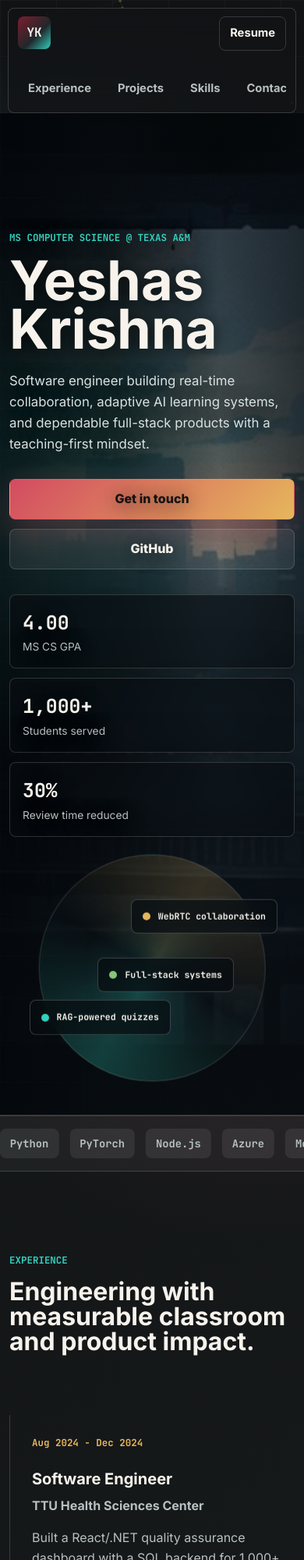
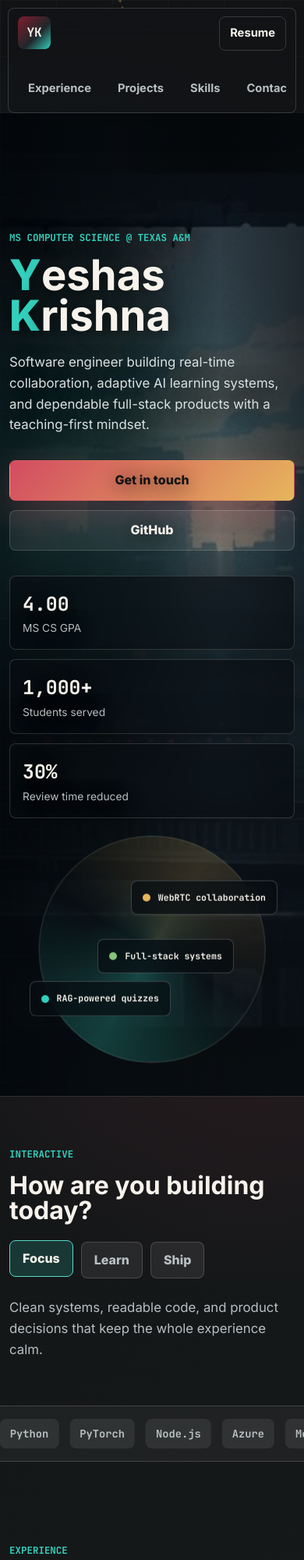
Before and after one commit to yesh-krish/Portfolio, a plain HTML site: page index.html in a window 390 px wide. Shown: the top 2000 px of the page at 78% size. Drawn offline with Linux system fonts and the light colour scheme.

Commit message:
Add playful portfolio interactions

```diff
--- a/index.html
+++ b/index.html
@@ -39,7 +39,10 @@
         <div class="hero-inner section-shell">
         <div class="hero-copy reveal">
           <p class="eyebrow">MS Computer Science @ Texas A&amp;M</p>
-          <h1>Yeshas Krishna</h1>
+          <h1 class="split-name" aria-label="Yeshas Krishna">
+            <span><strong>Y</strong>eshas</span>
+            <span><strong>K</strong>rishna</span>
+          </h1>
           <p class="hero-lede">
             Software engineer building real-time collaboration, adaptive AI learning systems,
             and dependable full-stack products with a teaching-first mindset.
@@ -80,6 +83,21 @@
           </div>
         </div>
         </div>
+      </section>
+
+      <section class="mood section-shell reveal" aria-labelledby="mood-title">
+        <div>
+          <p class="eyebrow">Interactive</p>
+          <h2 id="mood-title">How are you building today?</h2>
+        </div>
+        <div class="mood-controls" role="group" aria-label="Change page mood">
+          <button class="mood-button is-active" type="button" data-mood="focus">Focus</button>
+          <button class="mood-button" type="button" data-mood="learn">Learn</button>
+          <button class="mood-button" type="button" data-mood="ship">Ship</button>
+        </div>
+        <p class="mood-copy" id="mood-copy">
+          Clean systems, readable code, and product decisions that keep the whole experience calm.
+        </p>
       </section>
 
       <section class="ticker" aria-label="Core strengths">
@@ -156,6 +174,9 @@
         </div>
         <div class="project-grid">
           <article class="project-card reveal">
+            <div class="project-marquee" aria-hidden="true">
+              <span>Collabo</span><span>Collabo</span><span>Collabo</span><span>Collabo</span>
+            </div>
             <div class="project-topline">
               <span class="project-index">01</span>
               <span>Sep - Oct 2025</span>
@@ -170,6 +191,9 @@
             </div>
           </article>
           <article class="project-card reveal">
+            <div class="project-marquee" aria-hidden="true">
+              <span>QuizLo.ai</span><span>QuizLo.ai</span><span>QuizLo.ai</span><span>QuizLo.ai</span>
+            </div>
             <div class="project-topline">
               <span class="project-index">02</span>
               <span>Aug - Sep 2025</span>
--- a/script.js
+++ b/script.js
@@ -75,6 +75,22 @@ const revealObserver = new IntersectionObserver(
 document.querySelectorAll(".reveal").forEach((element) => revealObserver.observe(element));
 document.querySelector("#year").textContent = new Date().getFullYear();
 
+const moodCopy = {
+  focus: "Clean systems, readable code, and product decisions that keep the whole experience calm.",
+  learn: "Teaching, review sessions, adaptive quizzes, and tools that make hard ideas easier to practice.",
+  ship: "Full-stack implementation, deployment, monitoring, and iteration until the product is useful in the real world.",
+};
+
+document.querySelectorAll(".mood-button").forEach((button) => {
+  button.addEventListener("click", () => {
+    const mood = button.dataset.mood;
+    document.body.dataset.mood = mood;
+    document.querySelectorAll(".mood-button").forEach((item) => item.classList.remove("is-active"));
+    button.classList.add("is-active");
+    document.querySelector("#mood-copy").textContent = moodCopy[mood];
+  });
+});
+
 window.addEventListener("resize", resizeCanvas);
 resizeCanvas();
 drawNetwork();
--- a/styles.css
+++ b/styles.css
@@ -11,6 +11,7 @@
   --gold: #e6b65c;
   --green: #88c47a;
   --shadow: 0 24px 80px rgba(0, 0, 0, 0.38);
+  --mood: #33d0bd;
 }
 
 * {
@@ -32,6 +33,15 @@ body {
   font-family: Inter, system-ui, -apple-system, BlinkMacSystemFont, "Segoe UI", sans-serif;
   line-height: 1.6;
   overflow-x: hidden;
+  transition: background 320ms ease;
+}
+
+body[data-mood="learn"] {
+  --mood: #e6b65c;
+}
+
+body[data-mood="ship"] {
+  --mood: #d34b61;
 }
 
 body::before {
@@ -193,11 +203,29 @@ p {
   margin-top: 0;
 }
 
-h1 {
+.split-name {
+  display: grid;
+  gap: 4px;
   margin-bottom: 22px;
   font-size: clamp(3.4rem, 9vw, 7.4rem);
   line-height: 0.88;
   letter-spacing: 0;
+}
+
+.split-name span {
+  display: block;
+}
+
+.split-name strong {
+  display: inline-block;
+  min-width: 0.72em;
+  color: var(--mood);
+  font-weight: 800;
+  transition: color 280ms ease, transform 280ms ease;
+}
+
+.split-name:hover strong {
+  transform: translateY(-0.05em);
 }
 
 h2 {
@@ -374,6 +402,54 @@ h3 {
   background: rgba(247, 243, 236, 0.045);
 }
 
+.mood {
+  display: grid;
+  grid-template-columns: minmax(260px, 0.9fr) minmax(260px, 0.72fr);
+  gap: 24px;
+  align-items: end;
+  padding: 86px 0 58px;
+}
+
+.mood h2 {
+  margin-bottom: 0;
+}
+
+.mood-controls {
+  display: flex;
+  flex-wrap: wrap;
+  justify-content: flex-end;
+  gap: 10px;
+}
+
+.mood-button {
+  min-height: 46px;
+  padding: 10px 16px;
+  border: 1px solid var(--line);
+  border-radius: 8px;
+  background: rgba(247, 243, 236, 0.08);
+  color: var(--muted);
+  font: inherit;
+  font-weight: 800;
+  cursor: pointer;
+  transition: color 180ms ease, background 180ms ease, transform 180ms ease, border-color 180ms ease;
+}
+
+.mood-button:hover,
+.mood-button.is-active {
+  border-color: color-mix(in srgb, var(--mood), white 20%);
+  background: color-mix(in srgb, var(--mood), transparent 82%);
+  color: var(--ink);
+  transform: translateY(-2px);
+}
+
+.mood-copy {
+  grid-column: 1 / -1;
+  max-width: 760px;
+  margin: 0;
+  color: var(--muted);
+  font-size: clamp(1.05rem, 2vw, 1.24rem);
+}
+
 .ticker-track {
   display: flex;
   width: max-content;
@@ -462,6 +538,22 @@ h3 {
   min-height: 360px;
   overflow: hidden;
   transition: transform 220ms ease, border-color 220ms ease, background 220ms ease;
+}
+
+.project-marquee {
+  position: absolute;
+  top: 22px;
+  left: 0;
+  display: flex;
+  width: max-content;
+  gap: 18px;
+  color: rgba(247, 243, 236, 0.075);
+  font-size: clamp(2.4rem, 7vw, 5.6rem);
+  font-weight: 800;
+  line-height: 0.9;
+  pointer-events: none;
+  white-space: nowrap;
+  animation: workMarquee 18s linear infinite;
 }
 
 .project-card::before {
@@ -610,6 +702,15 @@ footer a {
   }
 }
 
+@keyframes workMarquee {
+  from {
+    transform: translateX(0);
+  }
+  to {
+    transform: translateX(-50%);
+  }
+}
+
 @media (max-width: 900px) {
   .site-header {
     align-items: flex-start;
@@ -629,6 +730,7 @@ footer a {
 
   .hero,
   .hero-inner,
+  .mood,
   .split,
   .project-grid,
   .skill-grid,
@@ -656,6 +758,10 @@ footer a {
     position: static;
   }
 
+  .mood-controls {
+    justify-content: flex-start;
+  }
+
   .timeline-item {
     grid-template-columns: 1fr;
   }
@@ -674,6 +780,10 @@ footer a {
 
   h1 {
     font-size: clamp(3rem, 19vw, 4.4rem);
+  }
+
+  .mood {
+    padding-top: 64px;
   }
 
   .hero-stats {
```
